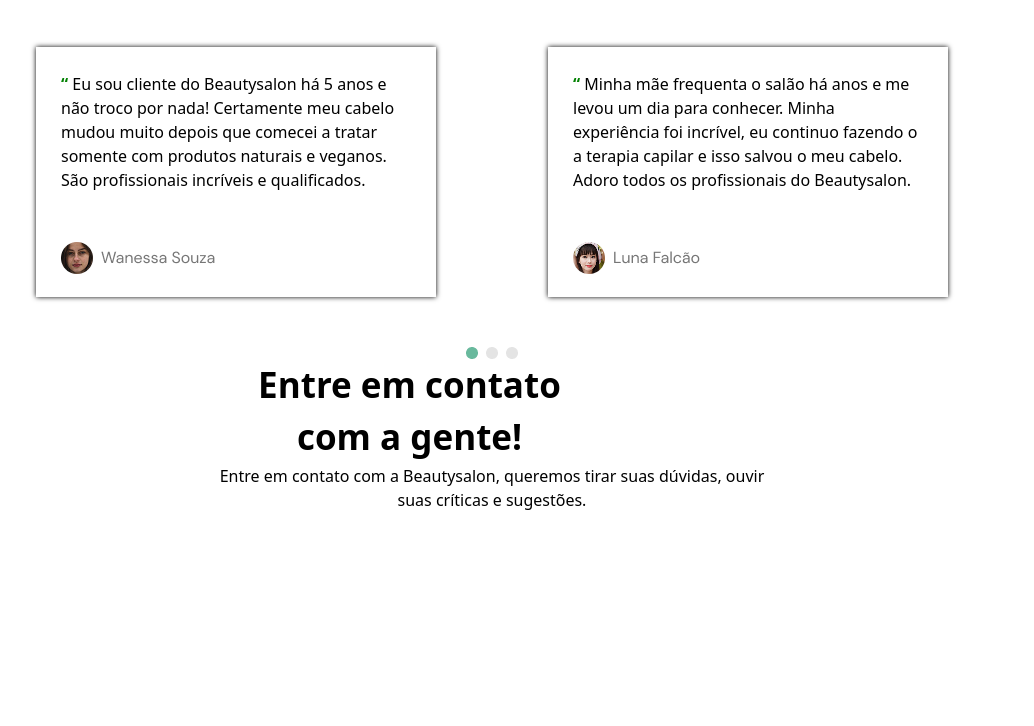
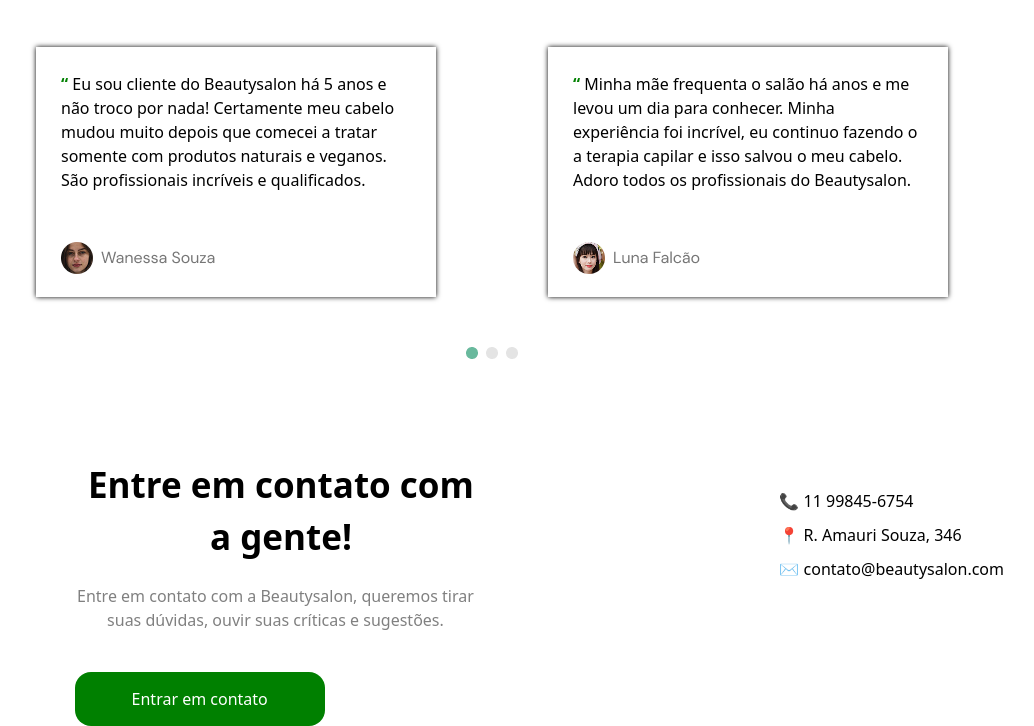
Before and after one commit to ganievabdullo727-web/tailwind2, a website: page index.html in a window 1280 px wide. Shown: the part 2073-2799 px from the top of the page, without its empty margins (148-1182 px from the left). Before the commit the page ends 2585 px from the top, so only its background shows below. Drawn offline with Linux system fonts and the light colour scheme.

Commit message:
section6

```diff
--- a/index.html
+++ b/index.html
@@ -151,16 +151,23 @@
     <img class="m-auto mt-[50px]" src="./src/Dots.png" alt="">
   </div>
   </div>
-  <div>
-       <div class="lg:w-[550px] lg:m-auto lg:text-center">
-      <h1 class="font-bold text-[35px] w-[70%] ml-[60px]lg:w-[150px] ">
+
+  <div class="mt-[100px] lg:flex lg:justify-around lg:w-[80%] m-auto">
+       <div class="lg:w-[550px] lg:m-auto lg:text-center ml-[60px] flex flex-col gap-[20px] lg:text-center">
+      <h1 class="font-bold text-[35px] w-[75%] ml-[60px]lg:w-[150px] ">
         Entre em contato
 com a gente!
       </h1>
-      <h5 class="">
+      <h5 class="w-[73%] text-[grey]">
         Entre em contato com a Beautysalon, queremos tirar suas dúvidas, ouvir suas críticas e sugestões.
       </h5>
+           <button class="bg-[green] p-[15px] text-white rounded-2xl mt-[20px] w-[250px] lg:ml-100px"> Entrar em contato</button>
     </div>
+       <div class="flex flex-col gap-[10px] ml-[60px] mt-[30px]">
+    <h1>📞 11 99845-6754</h1>
+    <h1>📍 R. Amauri Souza, 346</h1>
+    <h1>✉️ contato@beautysalon.com</h1>
+  </div>
   </div>
 </body>
 
```
Also changed, not shown: src/output.css.
